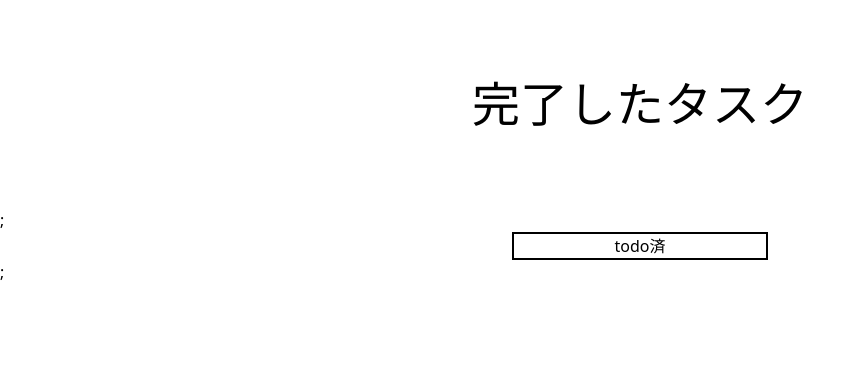
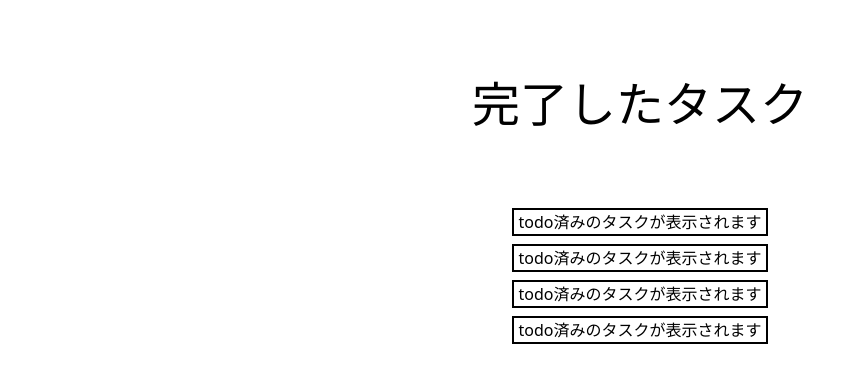
Before and after one commit to takasora1217/yuusha-todo, a React (Vite) app: page /completedtasks in a window 1280 px wide. Shown: the top 382 px of the page, without its empty margins (0-865 px from the left). Built offline with nearby package versions, Linux system fonts and the light colour scheme.

Commit message:
fix:タスク完了完了ページ修正

```diff
--- a/src/pages/CompletedTasks.jsx
+++ b/src/pages/CompletedTasks.jsx
@@ -3,11 +3,21 @@ import React from "react";
 const CompletedTasks = () => {
   return (
     <div>
-      <div class="flex justify-center text-5xl m-20">完了したタスク</div>;
-      <div class="flex items-start justify-center border-2 border-black mx-auto w-64 ">
-        todo済
+      <div class="flex justify-center text-5xl m-20">完了したタスク</div>
+      <div class="space-y-2">
+        <div class="flex justify-center border-2 border-black mx-auto w-64 ">
+          todo済みのタスクが表示されます
+        </div>
+        <div class="flex justify-center border-2 border-black mx-auto w-64 ">
+          todo済みのタスクが表示されます
+        </div>
+        <div class="flex justify-center border-2 border-black mx-auto w-64 ">
+          todo済みのタスクが表示されます
+        </div>
+        <div class="flex justify-center border-2 border-black mx-auto w-64 ">
+          todo済みのタスクが表示されます
+        </div>
       </div>
-      ;
     </div>
   );
 };
```
